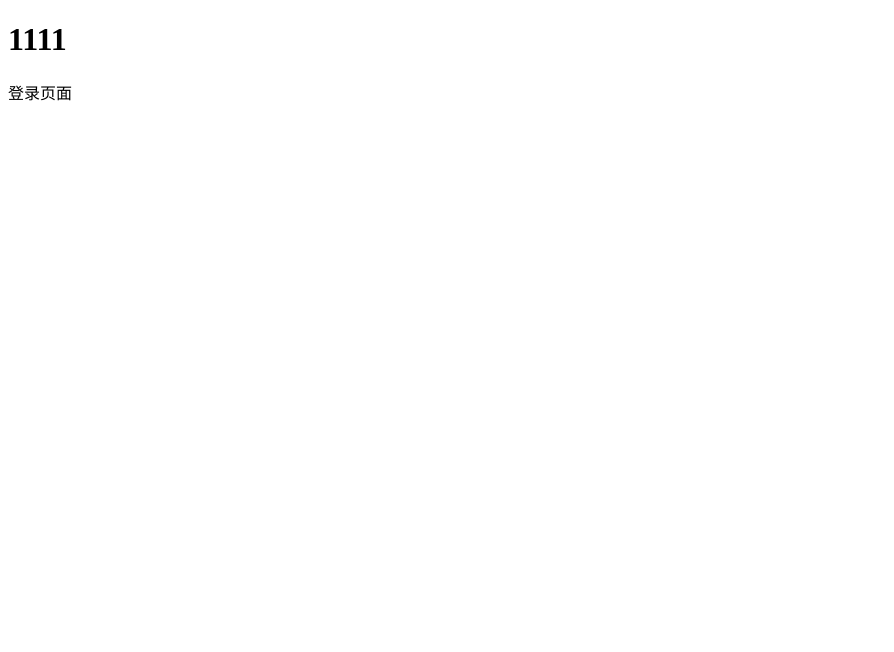
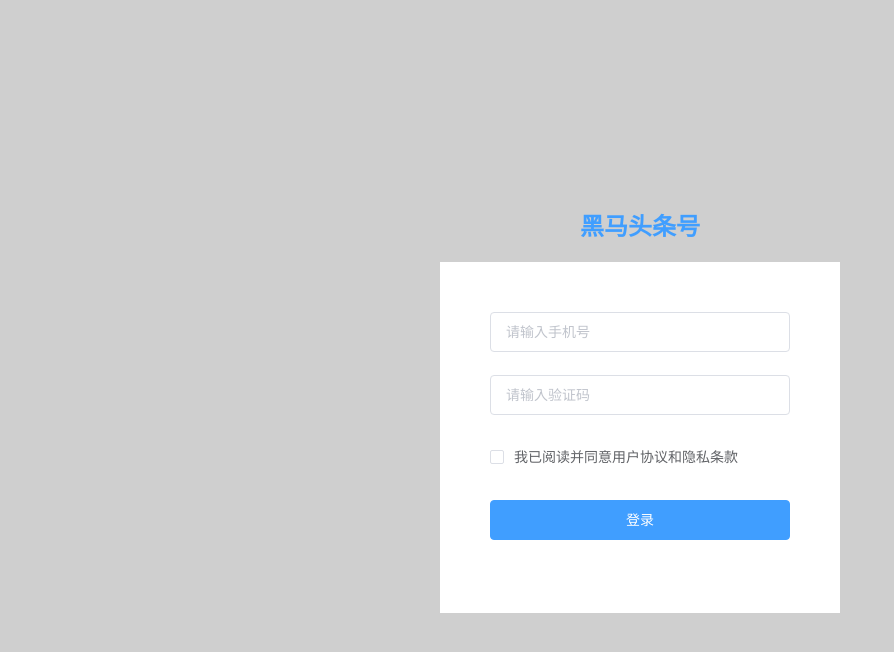
Before and after one commit to Dusk7w/toutiao-publish-admin, a Vue app: page /#/login in a window 1280 px wide. Shown: the top 652 px of the page, without its empty margins (0-894 px from the left). Built offline with nearby package versions, Linux system fonts and the light colour scheme.

Commit message:
登录验证

```diff
--- a/src/App.vue
+++ b/src/App.vue
@@ -1,6 +1,6 @@
 <template>
   <div id="app">
-    <h1>1111</h1>
+    <!-- <h1>1111</h1> -->
 
     <!-- 路由出口 -->
     <router-view/>
--- /dev/null
+++ b/src/api/article.js
@@ -0,0 +1,3 @@
+/**
+ * 文章相关的接口请求模块
+ */
--- /dev/null
+++ b/src/api/user.js
@@ -0,0 +1,26 @@
+/**
+ * 用户相关的请求模块
+ */
+
+import request from "@/utils/request";
+
+// 用户登录
+export const login = data => { //22.data形参去接收login(this.user)传来的参数
+  return request({ //直接把结果return出去
+    method: "POST",
+    url: "/mp/v1_0/authorizations",
+    // data用来设置POST请求体
+    // data: data //把用户传来的值给data，ES6中对象的属性和属性名同名的时候可以简写
+    data //33.最终传递给请求方法中的data
+  })
+}
+
+// // 获取用户信息
+// export const getUserInfo = () => {
+
+// }
+
+// // 修改用户信息
+// export const UpdateUser = () => {
+
+// }
--- a/src/router/index.js
+++ b/src/router/index.js
@@ -5,7 +5,8 @@ import VueRouter from 'vue-router'
 
 // 在vuecli创建的项目中 @表示src
 // 它是src目录的路径别名
-import Login from '@/views/login/index.vue'
+import Login from '@/views/login/'
+import Home from '@/views/home/'
 
 Vue.use(VueRouter)
 
@@ -16,6 +17,12 @@ const routes = [
     path:'/login',
     name:'login',
     component:Login
+  },
+  // 首页的路由
+  {
+    path:'/',
+    name:'home', //路由的名字
+    component:Home
   }
 ]
 
--- /dev/null
+++ b/src/views/home/index.vue
@@ -0,0 +1,17 @@
+<template>
+  <div class="home-container"></div>
+</template>
+
+<script>
+export default {
+  name:'HomeIndex', //组件的名字
+  data(){
+    return{}
+  },
+  methods(){},
+}
+</script>
+
+<style scoped lang="less">
+
+</style>
--- a/src/views/login/index.vue
+++ b/src/views/login/index.vue
@@ -1,21 +1,174 @@
 <template>
-  <div class="login-container">登录页面</div>
+  <div class="login-container">
+    <div class="login-head"><h2>黑马头条号</h2></div>
+    <!-- 配置 Form 表单验证：
+        1.必须给el-form组件绑定model为表单数据对象 :model="user" //动态绑定v-bind
+        2.给需要验证的表单项el-form-item绑定prop属性，prop的值为表单数据中的字段 prop="mobile"
+          注意：prop属性需要指定表单对象中的数据名称
+        3.通过el-form组件的rules属性配置验证规则 :rules="fotmRules"
+
+        手动触发表单验证：
+        1.给el-form设置ref起个名字
+        2.通过ref获取el-form组件，调用组件的validate方法进行验证
+     -->
+    <el-form
+      class="login-form"
+      ref="login-form"
+      :model="user"
+      :rules="formRules"
+    >
+      <!-- v-model双向数据绑定：input中输入123，data的user.mobile中也显示123 -->
+      <el-form-item prop="mobile">
+        <el-input v-model="user.mobile" placeholder="请输入手机号"></el-input>
+      </el-form-item>
+      <el-form-item prop="code">
+        <el-input v-model="user.code" placeholder="请输入验证码"></el-input>
+      </el-form-item>
+      <el-form-item prop="agree">
+        <el-checkbox v-model="user.agree"
+          >我已阅读并同意用户协议和隐私条款</el-checkbox
+        >
+      </el-form-item>
+      <el-form-item>
+        <el-button
+          class="login-btn"
+          type="primary"
+          @click="onLogin"
+          :loading="loginLoading"
+          >登录</el-button
+        >
+      </el-form-item>
+    </el-form>
+  </div>
 </template>
 
 <script>
+// import request from "@/utils/request";
+// 加载封装好的login方法
+import {login} from '@/api/user'
 export default {
-  name:'LoginIndex',
-  data(){
-    return{
+  name: "LoginIndex",
+  data() {
+    return {
+      user: {
+        mobile: "", //手机号
+        code: "", //验证码
+        agree: false, //是否同意协议
+      },
+      // checked: false, //是否同意协议的选中状态
+      loginLoading: false, //登录的loading状态 //防止网络请求慢出现用户多次点击触发登录请求
+      formRules: {
+        //表单验证规则配置
+        // 要验证的数据名称：规则列表[]
+        mobile: [
+          { required: true, message: "请输入手机号", trigger: "blur" },
+          // 第一位是1，第二位是34789其中之一，后面9位任意
+          {
+            pattern: /^1[3|5|7|8|9]\d{9}$/,
+            message: "请输入正确的号码格式",
+            trigger: "blur",
+          },
+        ],
+        code: [
+          { required: true, message: "请输入验证码", trigger: "blur" },
+          {
+            pattern: /^\d{6}$/,
+            message: "请输入正确的验证码格式",
+            trigger: "blur",
+          },
+        ],
+        // required校验的是数据是否有值，validator自定义校验规则-函数接收三个参数
+        agree: [
+          {
+            // 自定义校验规则
+            // 验证通过：callback()
+            // 验证失败：callback(new Error('请再次输入密码'));
+            validator: (rule, value, callback) => {
+              console.log(value); //boolean
+              if (value) {
+                callback();
+              } else {
+                callback(new Error("请同意用户协议"));
+              }
+            },
+            trigger: "blur",
+          },
+        ],
+      },
+    };
+  },
+  methods: {
+    onLogin() {
+      // 获取表单数据(根据接口要求绑定数据)
+      // const user = this.user;
 
-    }
+      // 表单验证
+      // validate方法是异步的
+      this.$refs["login-form"].validate((valid) => {
+        // console.log(valid) //boolean
+        // 如果表单验证失败，停止请求提交
+        if (!valid) {
+          return;
+        }
+        // 验证通过，请求登录，调用login()方法
+        this.login();
+      });
+
+      // 处理后端响应结果
+      // 成功：xxx
+      // 失败：xxx
+    },
+
+    login() {
+      // 验证通过，提交登录
+      this.loginLoading = true; //开启登录中loading
+      // 对于代码中的请求操作
+      // 1.接口请求可能需要重用
+      // 2.实际工作中，接口非常容易变动，改起来麻烦，
+      // 建议：把所有请求封装成函数然后统一的组织到模块中进行管理，这样做的好处：管理维护重用更方便
+      login(this.user) //11.login()方法中的参数就是请求体中的this.user，
+        .then((res) => {
+          console.log(res);
+          // 登录成功
+          this.$message({
+            message: "登录成功",
+            type: "success",
+          });
+
+          this.loginLoading = false; //关闭登录中loading
+        })
+        .catch((err) => {
+          console.log("登录失败！", err);
+          // 登录失败
+          this.$message.error("登录失败，手机号或验证码错误");
+        });
+    },
   },
-  methods:{
-
-  }
-}
+};
 </script>
 
 <style lang="less" scoped>
-
+.login-container {
+  position: fixed;
+  left: 0;
+  top: 0;
+  right: 0;
+  bottom: 0;
+  display: flex; //默认水平排列
+  flex-direction: column; //设置垂直排列
+  justify-content: center;
+  align-items: center;
+  background-color: #cfcfcf;
+  .login-head {
+    color: #409eff;
+  }
+  .login-form {
+    background-color: #fff;
+    padding: 50px;
+    min-width: 300px;
+  }
+  .login-btn {
+    width: 100%;
+  }
+}
 </style>
```
